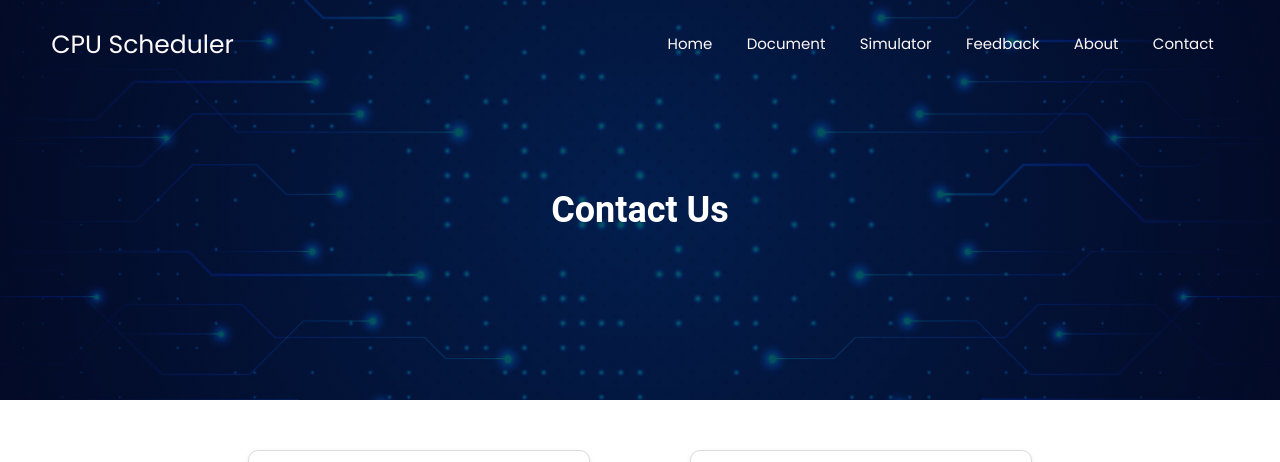
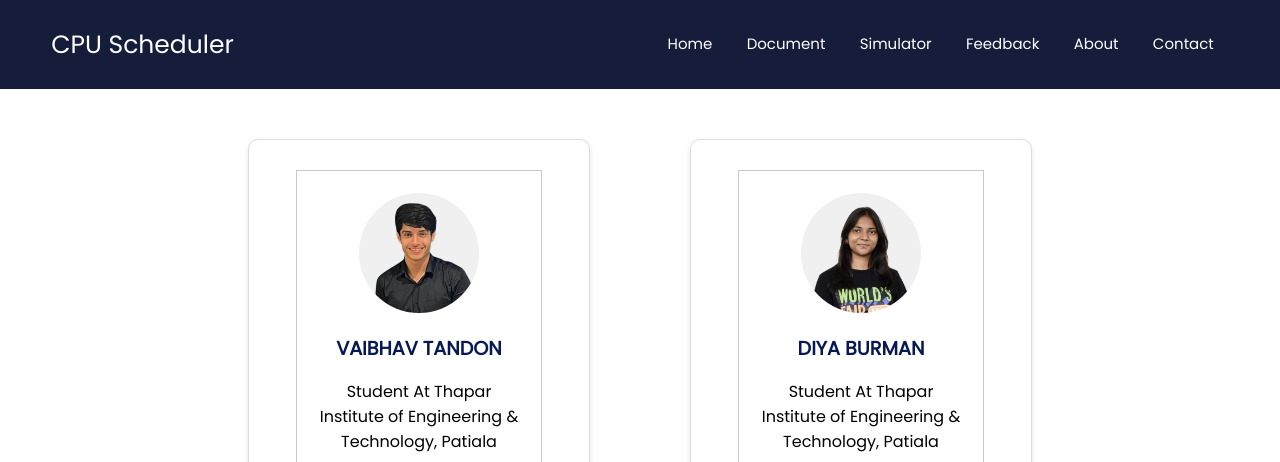
Before and after one commit to diya-burman/CPU-Scheduling-Simulator, a plain HTML site: page contact.html in a window 1280 px wide. Shown: the top 462 px of the page. Drawn offline with nearby package versions, Linux system fonts and the light colour scheme.

Commit message:
Contact Page Changes

```diff
--- a/contact.html
+++ b/contact.html
@@ -17,26 +17,22 @@
 </head>
 
 <body>
-    <section class="sub-header">
-        <nav>
-            <a href="./index.html">CPU Scheduler</a>
+    <section>
+        <nav style="background-color: #151D3B;" class="navStyle" aria-hidden="true">
+            <a href="./index.html" style="color: #fff;">CPU Scheduler</a>
             <div class="nav-links" id="navLinks">
-                <i class="fas fa-window-close" onclick="hideMenu()"></i>
-                <ul>
-                    <li><a href="index.html">Home</a></li>
-                    <li><a href="docs.html">Document</a></li>
-                    <!-- <li><a href="blog.html">BLOG</a></li> -->
-                    <li><a href="backend/ganttcharts.html">Simulator</a></li>
-                    <li><a href="feedback.html">Feedback</a></li>
-                    <li><a href="about.html">About</a></li>
-                    <li><a href="contact.html">Contact</a></li>
-
-                </ul>
+              <i class="fas fa-window-close" onclick="hideMenu()"></i>
+              <ul>
+                <li><a href="../index.html">Home</a></li>
+                <li><a href="../docs.html">Document</a></li>
+                <li><a href="ganttcharts.html">Simulator</a></li>
+                <li><a href="../feedback.html">Feedback</a></li>
+                <li><a href="../about.html">About</a></li>
+                <li><a href="../contact.html">Contact</a></li>
+              </ul>
             </div>
             <i class="fas fa-bars" onclick="showMenu()"></i>
-        </nav>
-
-        <h1>Contact Us</h1>
+          </nav>
     </section>
     <div class="contacts-container">
         <div class="sub_container">
--- a/feedback.css
+++ b/feedback.css
@@ -110,17 +110,15 @@
     box-sizing: border-box;
 }
 
-nav.navStyle a {
-    color: white;
-    text-decoration: none;
-    font-size: 24px;
+/* Navbar links styling to align them to the left */
+.nav-links {
+    display: flex;
+    justify-content: flex-start; /* Align links to the left */
+    align-items: center;
+    gap: 20px; /* Adds consistent spacing between each link */
 }
 
-.nav-links {
-    display: flex;
-    align-items: center;
-}
-
+/* List styling */
 .nav-links ul {
     display: flex;
     list-style-type: none;
@@ -128,10 +126,12 @@
     padding: 0;
 }
 
+/* List item styling */
 .nav-links ul li {
-    margin-left: 20px; /* Adjust spacing between links as needed */
+    margin: 0; /* Removes margin between links */
 }
 
+/* Link styling */
 .nav-links ul li a {
     color: white;
     text-decoration: none;
@@ -143,8 +143,9 @@
     color: #007BFF; /* Hover color */
 }
 
+/* Hide close icon by default */
 .nav-links i {
-    display: none; /* Hide close icon by default */
+    display: none;
     font-size: 1.5em;
     color: white;
     cursor: pointer;
@@ -153,11 +154,11 @@
 /* Mobile responsiveness for menu icon */
 @media (max-width: 768px) {
     .nav-links ul {
-        display: none; /* Hide menu links */
+        display: none; /* Hide menu links on mobile */
     }
 
     .nav-links i {
-        display: block; /* Show menu icon */
+        display: block; /* Show menu icon on mobile */
     }
 }
 
```
